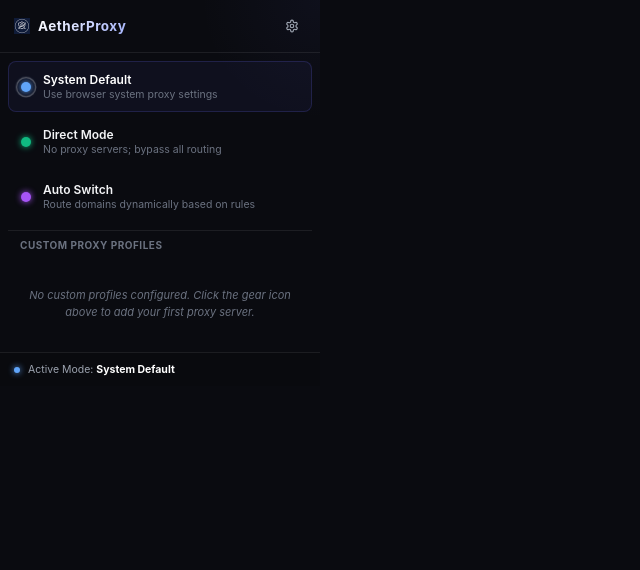
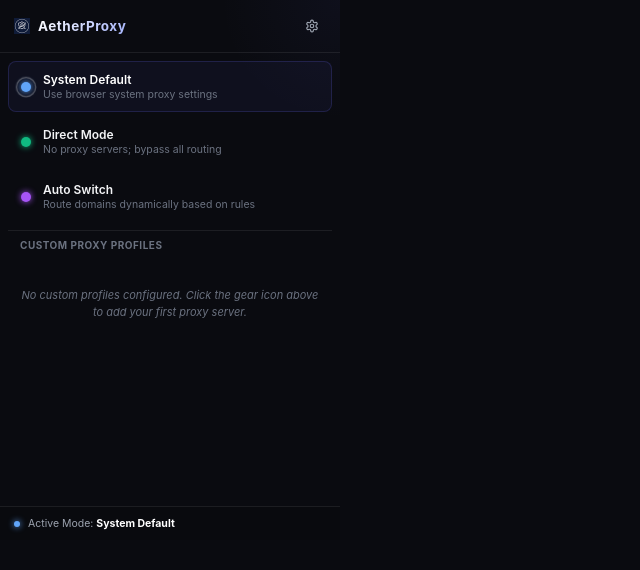
Before and after one commit to k1chandrasekhar/aether-proxy, a website built with Vite: page popup.html in a window 1280 px wide. Shown: the whole page, without its empty margins (0-640 px from the left). Built offline with nearby package versions, Linux system fonts and the light colour scheme; some packages are replaced by stand-ins of ours; no server answers.

Commit message:
style: fix popup overflow layout constraints and replace default scrollbars

```diff
--- a/src/popup/popup.css
+++ b/src/popup/popup.css
@@ -26,17 +26,37 @@
 }
 
 body {
-  width: 320px;
+  width: 340px;
+  height: 540px;
   background-color: var(--bg-primary);
   color: var(--text-primary);
   overflow: hidden;
+  display: flex;
+  flex-direction: column;
 }
 
 .popup-container {
   display: flex;
   flex-direction: column;
-  max-height: 480px;
+  height: 100%;
   background: radial-gradient(circle at top right, rgba(99, 102, 241, 0.05), transparent 120px), var(--bg-primary);
+  overflow: hidden;
+}
+
+/* Custom Sleek Scrollbar */
+::-webkit-scrollbar {
+  width: 6px;
+  height: 6px;
+}
+::-webkit-scrollbar-track {
+  background: transparent;
+}
+::-webkit-scrollbar-thumb {
+  background: rgba(255, 255, 255, 0.12);
+  border-radius: 10px;
+}
+::-webkit-scrollbar-thumb:hover {
+  background: rgba(255, 255, 255, 0.25);
 }
 
 /* Header */
@@ -98,7 +118,6 @@ body {
   display: flex;
   flex-direction: column;
   gap: 4px;
-  max-height: 380px;
 }
 
 .profile-item {
```
